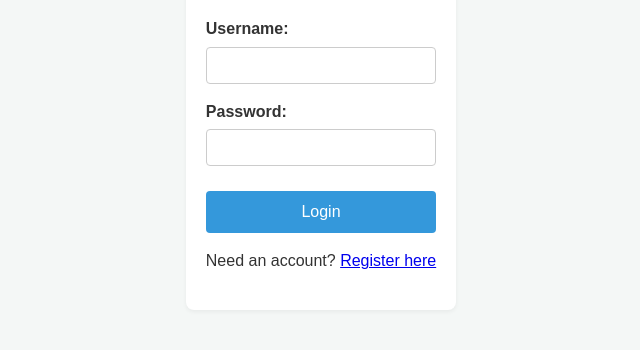
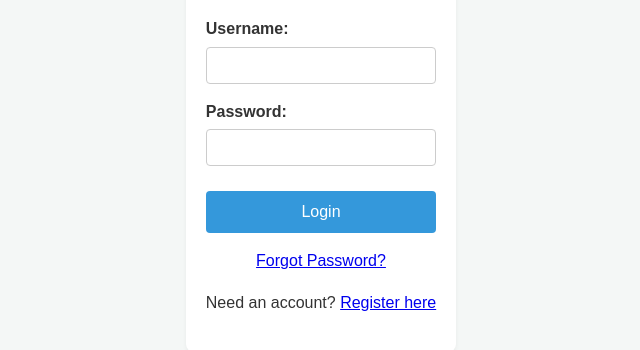
Before and after one commit to Sivagunal1999/Personal-Finance-tracker, a website: page login.html in a window 1280 px wide. Shown: the part 154-504 px from the top of the page, without its empty margins (319-959 px from the left). Drawn offline with Linux system fonts and the light colour scheme.

Commit message:
Update login.html

```diff
--- a/login.html
+++ b/login.html
@@ -19,7 +19,12 @@
 
                 <button type="submit">Login</button>
             </form>
+
             <p style="text-align: center; margin-top: 15px;">
+                <a href="/forgot-password">Forgot Password?</a>
+            </p>
+
+            <p style="text-align: center; margin-top: 10px;">
                 Need an account? <a href="/register">Register here</a>
             </p>
         </section>
```
